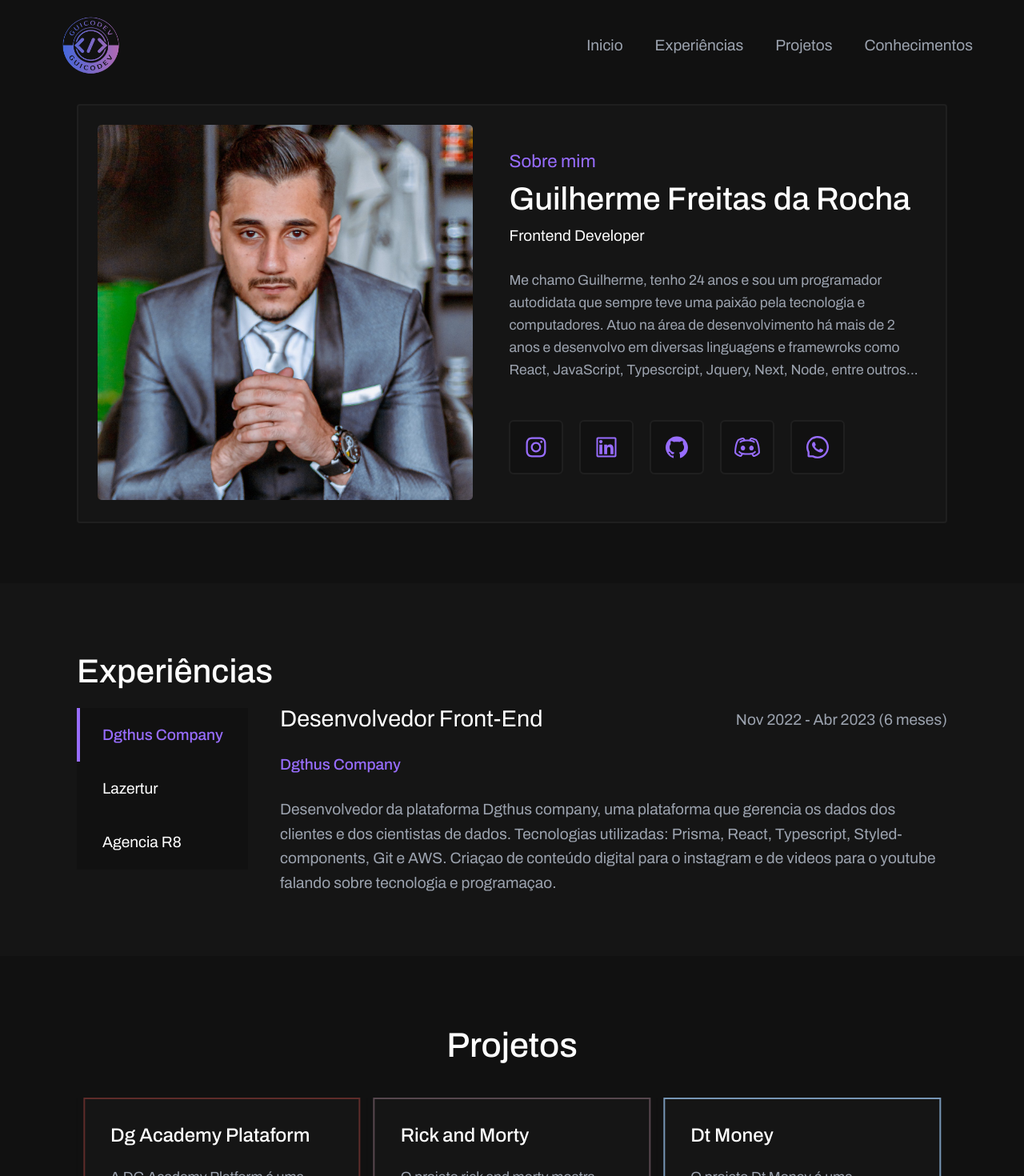
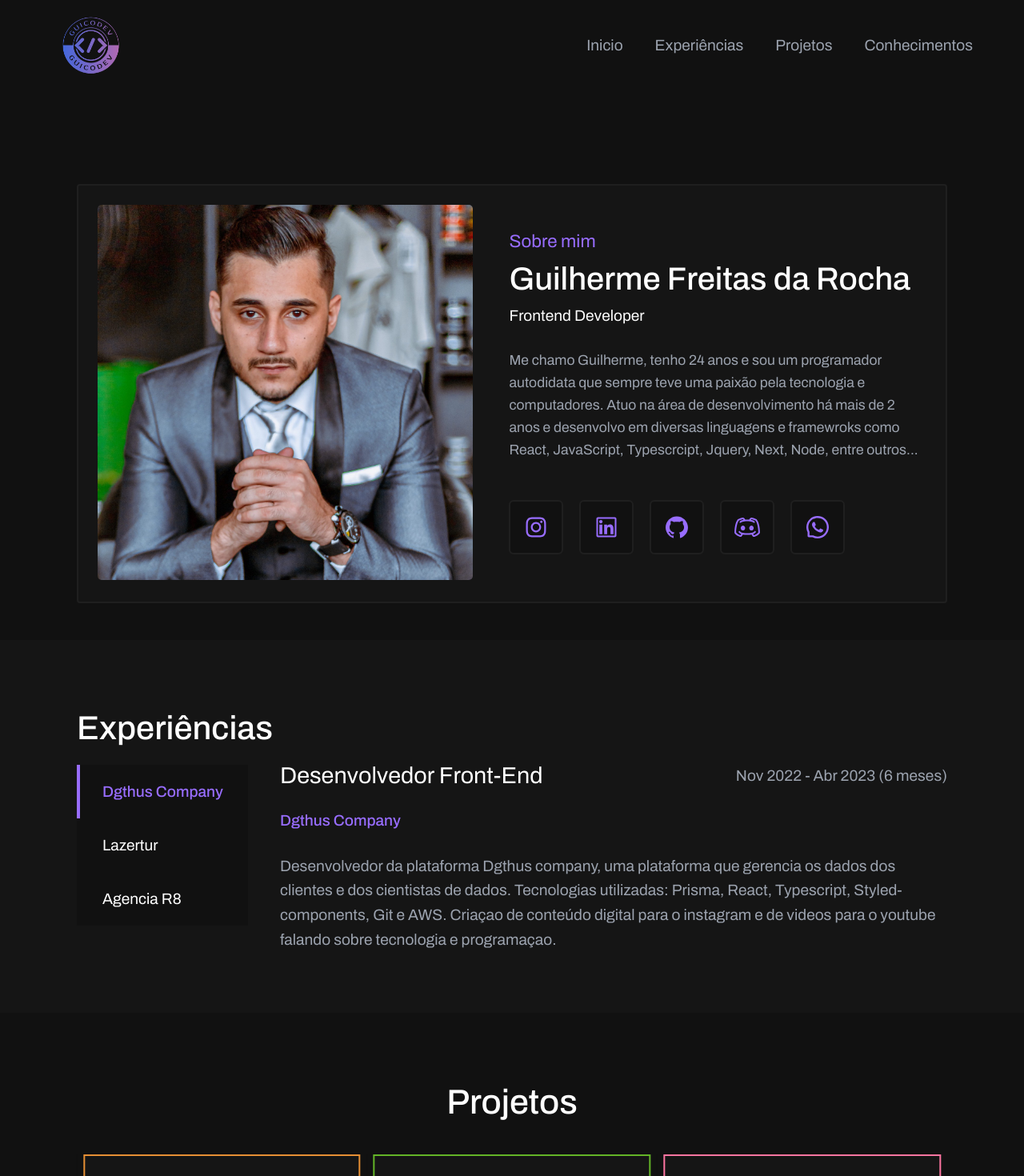
Before and after one commit to GuilhermeFRocha/Portfolio, a React (Vite) app: page / in a window 1280 px wide. Shown: the top 1470 px of the page at 80% size. Built offline with nearby package versions, Linux system fonts and the light colour scheme.

Commit message:
add transition

```diff
--- a/src/App.tsx
+++ b/src/App.tsx
@@ -1,4 +1,4 @@
-import { SetStateAction, useState } from "react";
+import { SetStateAction, useEffect, useRef, useState } from "react";
 
 import { MyCarousel } from "./components/Carousel";
 
@@ -51,6 +51,8 @@ import {
   NavBar,
   SocialMedia,
 } from "./styles";
+import "./app.css";
+import ScrollTransition from "./components/ScrollTransition";
 
 function App() {
   const [isOpen, setIsOpen] = useState(false);
@@ -147,12 +149,20 @@ function App() {
     setDesc(desc);
   };
 
+  const [isLoaded, setIsLoaded] = useState(false);
+
+  useEffect(() => {
+    setIsLoaded(true);
+  }, []);
+
+  const appClass = `app ${isLoaded ? "loaded" : ""}`;
+
   return (
     <>
       <Header>
         <ContainerHeader>
           <img src={Logo} alt="Logo header" width={100} />
-          <NavBar>
+          <NavBar className={appClass}>
             <li>
               <a href="#about">Inicio</a>
             </li>
@@ -217,7 +227,7 @@ function App() {
               <img src={Perfil} alt="perfil" />
             </ImgPerfil>
 
-            <DescAbout>
+            <DescAbout className={appClass}>
               <span>Sobre mim</span>
               <h2>Guilherme Freitas da Rocha</h2>
               <h3>Frontend Developer</h3>
@@ -256,6 +266,7 @@ function App() {
           </ContentAbout>
         </ContainerAbout>
         <ContainerExperience id="experience">
+          <ScrollTransition>
             <ContentExperience>
               <h2>Experiências</h2>
 
@@ -281,16 +292,20 @@ function App() {
                 </InfoBoxExperience>
               </DescExperience>
             </ContentExperience>
+          </ScrollTransition>
         </ContainerExperience>
 
         <ContainerProject id="project">
+          <ScrollTransition>
             <ContentProject>
               <h2>Projetos</h2>
               <MyCarousel />
             </ContentProject>
+          </ScrollTransition>
         </ContainerProject>
 
         <ContainerLearning id="learning">
+          <ScrollTransition>
             <ContentLearning>
               <DescLearning>
                 <h2>Conhecimentos</h2>
@@ -314,6 +329,7 @@ function App() {
                 })}
               </CardsLearning>
             </ContentLearning>
+          </ScrollTransition>
         </ContainerLearning>
       </main>
       <Footer>
--- /dev/null
+++ b/src/app.css
@@ -0,0 +1,21 @@
+.scroll-transition {
+  opacity: 0;
+  transform: translateY(20%);
+  transition: opacity 0.5s ease-out, transform 0.5s ease-out;
+}
+
+.scroll-transition.is-visible {
+  opacity: 1;
+  transform: none;
+}
+
+.app {
+  opacity: 0;
+  transform: translateX(20%);
+  transition: opacity 0.5s ease-out, transform 0.5s ease-out;
+}
+
+.app.loaded {
+  opacity: 1;
+  transform: none;
+}
--- /dev/null
+++ b/src/components/ScrollTransition.tsx
@@ -0,0 +1,36 @@
+import React, { useRef, useEffect, useState } from "react";
+import "../app.css"; // importa um arquivo CSS com as animações de transição
+
+function ScrollTransition({ children }: any) {
+  const ref = useRef(null);
+  const [isVisible, setIsVisible] = useState(false);
+
+  useEffect(() => {
+    function handleScroll() {
+      const top = ref?.current?.getBoundingClientRect().top;
+      const windowHeight = window.innerHeight;
+
+      if (top < windowHeight * 0.95) {
+        // 80% da altura da janela
+        setIsVisible(true);
+      }
+    }
+
+    window.addEventListener("scroll", handleScroll);
+
+    return () => {
+      window.removeEventListener("scroll", handleScroll);
+    };
+  }, []);
+
+  return (
+    <div
+      ref={ref}
+      className={`scroll-transition ${isVisible ? "is-visible" : ""}`}
+    >
+      {children}
+    </div>
+  );
+}
+
+export default ScrollTransition;
--- a/src/styles.ts
+++ b/src/styles.ts
@@ -66,8 +66,8 @@ export const NavBar = styled.ul`
 
 export const ContainerAbout = styled.section`
   background-color: #111;
-  padding-top: 130px;
-  padding-bottom: 75px;
+  padding-top: 230px;
+  height: 100vh;
 `;
 
 export const ContentAbout = styled.div`
```
Lines whose indentation alone changed are shown as unchanged.
